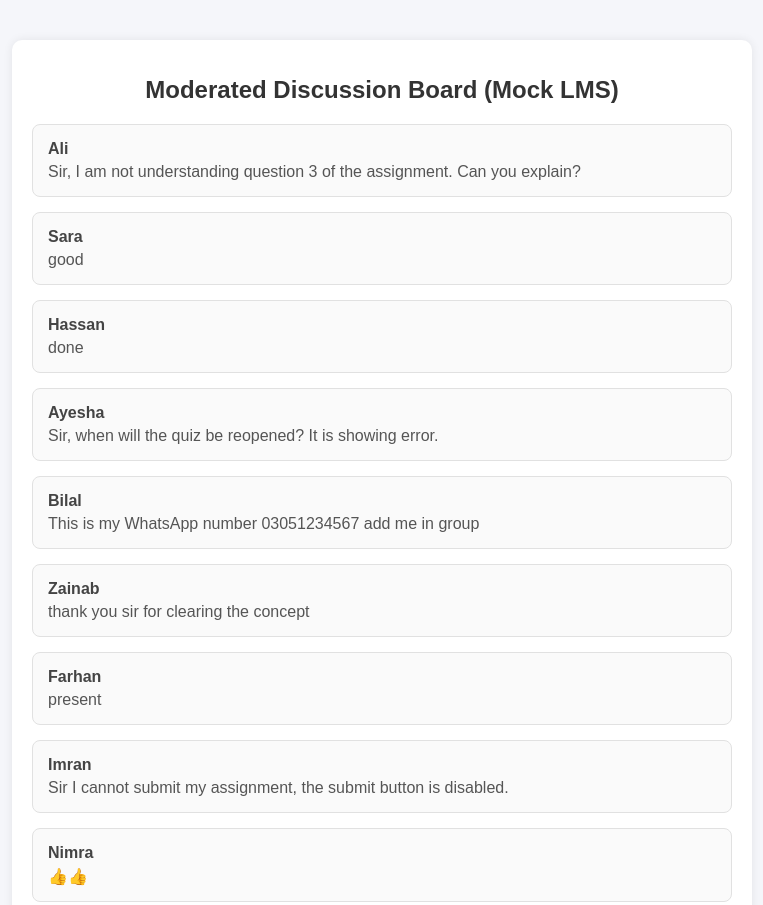
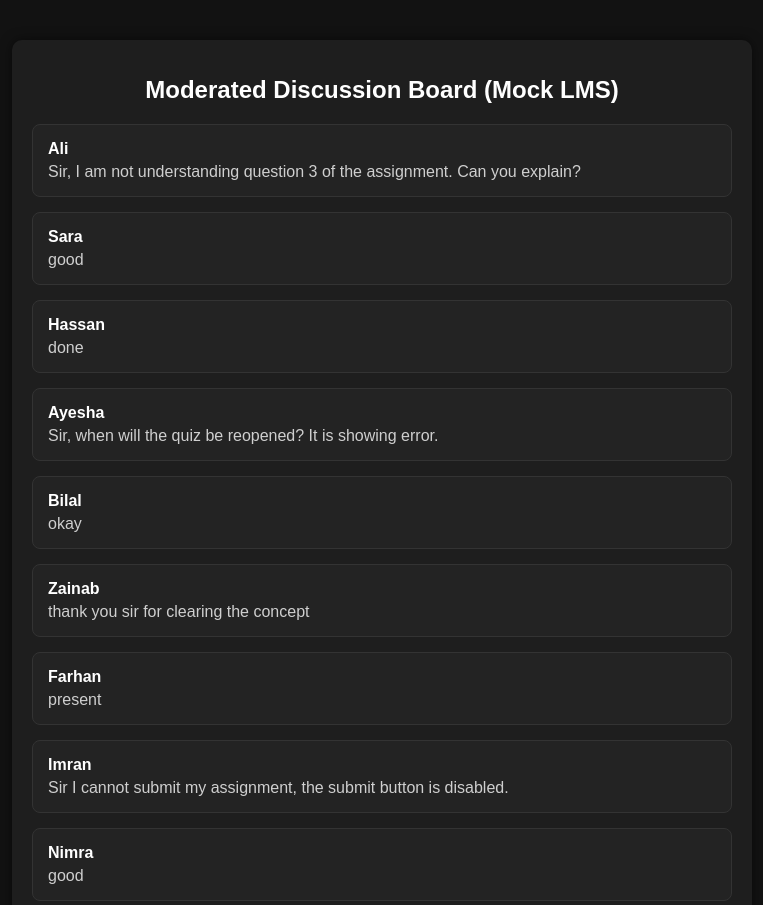
Before and after one commit to kazimahmad22/FYP-Hybrid-MDB-Filtering-Tool, a browser extension: page MDB Interface/index.html in a window 1280 px wide. Shown: the top 905 px of the page, without its empty margins (258-1021 px from the left). Drawn offline with Linux system fonts and the light colour scheme.

```diff
--- /dev/null
+++ b/Hybrid MDB Filtering Tool - Extention/popup.css
@@ -0,0 +1,12 @@
+* {
+    margin: 0;
+    padding: 0;
+    box-sizing: border-box;
+}
+
+html,
+body {
+    width: 400px;
+    height: 100%;
+    padding: 20px;
+}
--- a/MDB Interface/index.html
+++ b/MDB Interface/index.html
@@ -11,61 +11,61 @@
 <div class="container">
     <h1>Moderated Discussion Board (Mock LMS)</h1>
 
-    <!-- Post 1 -->
+    <!-- Academic Post 1 -->
     <div class="post" id="post-1" data-text="Sir, I am not understanding question 3 of the assignment. Can you explain?">
         <div class="sender">Ali</div>
         <div class="message">Sir, I am not understanding question 3 of the assignment. Can you explain?</div>
     </div>
 
-    <!-- Post 2 -->
+    <!-- Non-Academic Post 2 -->
     <div class="post" id="post-2" data-text="good">
         <div class="sender">Sara</div>
         <div class="message">good</div>
     </div>
 
-    <!-- Post 3 -->
+    <!-- Non-Academic Post 3 -->
     <div class="post" id="post-3" data-text="done">
         <div class="sender">Hassan</div>
         <div class="message">done</div>
     </div>
 
-    <!-- Post 4 -->
+    <!-- Academic Post 4 -->
     <div class="post" id="post-4" data-text="Sir, when will the quiz be reopened? It is showing error.">
         <div class="sender">Ayesha</div>
         <div class="message">Sir, when will the quiz be reopened? It is showing error.</div>
     </div>
 
-    <!-- Post 5 -->
-    <div class="post" id="post-5" data-text="This is my WhatsApp number 03051234567 add me in group">
+    <!-- Non-Academic (Replaced number/emoji content) -->
+    <div class="post" id="post-5" data-text="okay">
         <div class="sender">Bilal</div>
-        <div class="message">This is my WhatsApp number 03051234567 add me in group</div>
+        <div class="message">okay</div>
     </div>
 
-    <!-- Post 6 -->
+    <!-- Academic Post 6 -->
     <div class="post" id="post-6" data-text="thank you sir for clearing the concept">
         <div class="sender">Zainab</div>
         <div class="message">thank you sir for clearing the concept</div>
     </div>
 
-    <!-- Post 7 -->
+    <!-- Non-Academic Post 7 -->
     <div class="post" id="post-7" data-text="present">
         <div class="sender">Farhan</div>
         <div class="message">present</div>
     </div>
 
-    <!-- Post 8 -->
+    <!-- Academic Post 8 -->
     <div class="post" id="post-8" data-text="Sir I cannot submit my assignment, the submit button is disabled.">
         <div class="sender">Imran</div>
         <div class="message">Sir I cannot submit my assignment, the submit button is disabled.</div>
     </div>
 
-    <!-- Post 9 -->
-    <div class="post" id="post-9" data-text="👍👍">
+    <!-- Non-Academic Post 9 (emoji removed) -->
+    <div class="post" id="post-9" data-text="good">
         <div class="sender">Nimra</div>
-        <div class="message">👍👍</div>
+        <div class="message">good</div>
     </div>
 
-    <!-- Post 10 -->
+    <!-- Academic Post 10 -->
     <div class="post" id="post-10" data-text="Sir, can you guide how to solve GDB question?">
         <div class="sender">Hamza</div>
         <div class="message">Sir, can you guide how to solve GDB question?</div>
--- a/MDB Interface/styles.css
+++ b/MDB Interface/styles.css
@@ -1,47 +1,48 @@
 body {
     font-family: Arial, sans-serif;
-    background: #f5f6fa;
+    background: #121212;
     margin: 0;
     padding: 0;
+    color: #e0e0e0;
 }
 
 .container {
     max-width: 700px;
     margin: 40px auto;
-    background: #ffffff;
+    background: #1e1e1e;
     border-radius: 10px;
     padding: 20px;
-    box-shadow: 0 0 10px rgba(0, 0, 0, 0.08);
+    box-shadow: 0 0 12px rgba(0, 0, 0, 0.5);
 }
 
 h1 {
     text-align: center;
     font-size: 24px;
     margin-bottom: 20px;
-    color: #333;
+    color: #ffffff;
 }
 
 .post {
-    background: #fafafa;
+    background: #232323;
     margin-bottom: 15px;
     padding: 15px;
     border-radius: 8px;
-    border: 1px solid #e1e1e1;
+    border: 1px solid #333;
     transition: 0.2s ease;
 }
 
 .post:hover {
-    background: #f0f0f0;
+    background: #2e2e2e;
 }
 
 .sender {
     font-weight: bold;
     margin-bottom: 5px;
-    color: #444;
+    color: #fff;
 }
 
 .message {
-    color: #555;
+    color: #cfcfcf;
 }
 
 @media (max-width: 600px) {
```
Also changed, not shown: Hybrid MDB Filtering Tool - Extention/content.js (added, +20 -0 lines), Hybrid MDB Filtering Tool - Extention/popup.html (added, +13 -0 lines), Hybrid MDB Filtering Tool - Extention/manifest.json (added), Hybrid MDB Filtering Tool - Extention/popup.js (added).
